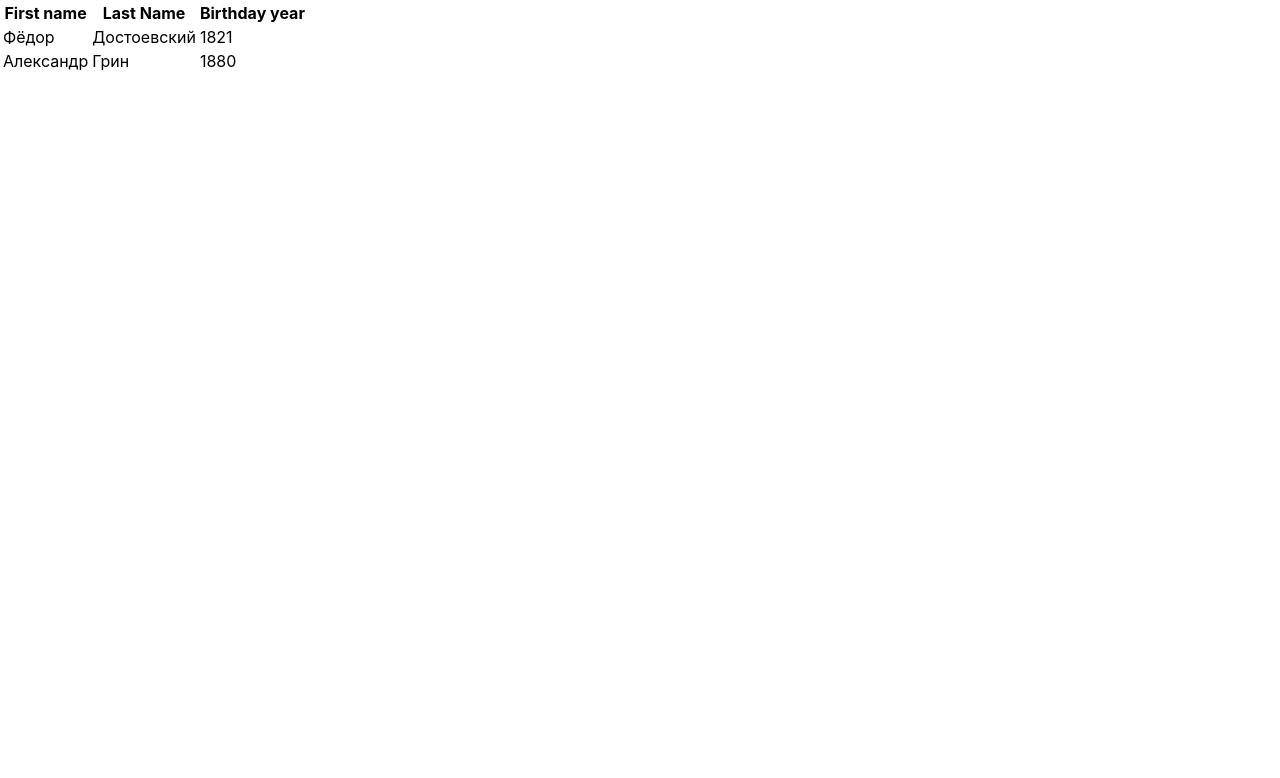
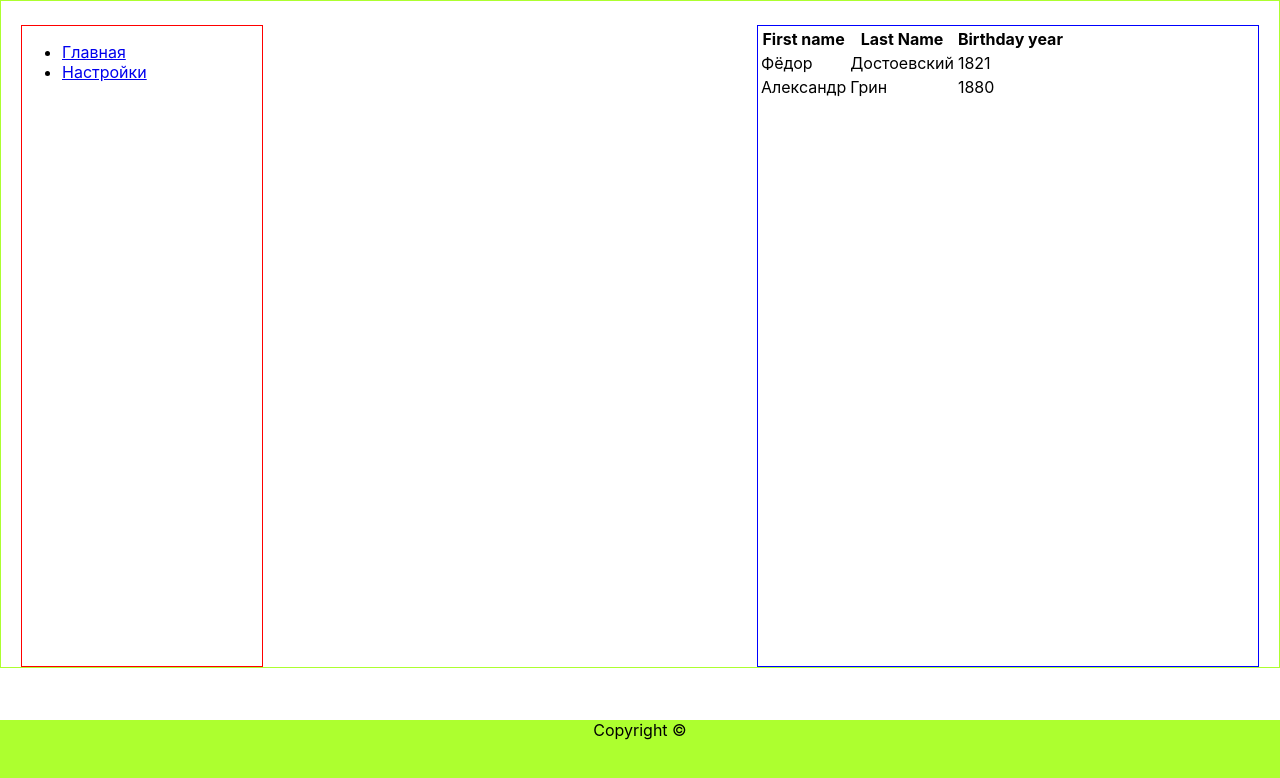
Before and after one commit to DenisDudnik/DRF_main, a React (Create React App) app in the folder frontend/: page / in a window 1280 px wide. Shown: the top 778 px of the page. Built offline with nearby package versions, Linux system fonts and the light colour scheme.

Commit message:
Menu created

```diff
--- a/frontend/src/App.js
+++ b/frontend/src/App.js
@@ -1,14 +1,17 @@
 import React from 'react';
 import logo from './logo.svg';
 import './App.css';
+import './style.css'
 import AuthorList from './components/Author.js'
+import MenuList from './components/Menu.js'
 
 class App extends React.Component {
 
     constructor(props) {
         super(props)
         this.state = {
-            'authors': []
+            'authors': [],
+            'menuItems': []
         }
     }
 
@@ -25,17 +28,47 @@ class App extends React.Component {
                 'birthday_year': 1880
             },
         ]
+
+        const menuItems = [
+            {
+                'title': 'Главная',
+                'link': '/'
+            },
+            {
+                'title': 'Настройки',
+                'link': '/settings'
+            },
+        ]
+
         this.setState(
             {
-                'authors': authors
+                'authors': authors,
+                'menuItems': menuItems
             }
         )
     }
 
     render() {
         return (
-            <div>
-                <AuthorList authors={this.state.authors} />
+            <div class="wrapper">
+                <div class="top">
+                    <div class="main_blocks_container">
+                        <div class="left_block">
+                            <div class="menu">
+                                <MenuList menuItems={this.state.menuItems} />
+                            </div>
+                        </div>
+                        <div class="right_block">
+                            <div class="content">
+                                <AuthorList authors={this.state.authors} />
+                            </div>
+                        </div>
+                    </div>
+                </div>
+
+                <div class="footer">
+                    Copyright &copy;
+                </div>
             </div>
         )
     }
--- /dev/null
+++ b/frontend/src/components/Menu.js
@@ -0,0 +1,20 @@
+import React from 'react'
+
+
+const MenuItem = ({ menuItem }) => {
+    return (
+        <li><a href={menuItem.link}>{menuItem.title}</a></li>
+    )
+}
+
+
+const MenuList = ({ menuItems }) => {
+    return (
+        <ul>
+            {menuItems.map((menuItem) => <MenuItem menuItem={menuItem} />)}
+        </ul>
+    )
+}
+
+
+export default MenuList
--- /dev/null
+++ b/frontend/src/style.css
@@ -0,0 +1,39 @@
+.wrapper {
+    display: flex;
+    flex-direction: column;
+    min-height: 100vh;
+}
+
+.top {
+    flex-grow: 1;
+}
+
+.footer {
+    height: 80px;
+    background: greenyellow;
+    text-align: center;
+}
+
+.main_blocks_container {
+
+    border: 1px solid greenyellow;
+    display: flex;
+    justify-content: space-between;
+    padding-top: 24px;
+    padding-right: 20px;
+    padding-left: 20px;
+}
+
+.left_block {
+    border: 1px solid red;
+    min-width: 240px;
+    max-width: 240px;
+    /* display: none; */
+    min-height: 80vh;
+}
+
+.right_block {
+    border: 1px solid blue;
+    min-width: 500px;
+    min-height: 80vh;
+}
```
